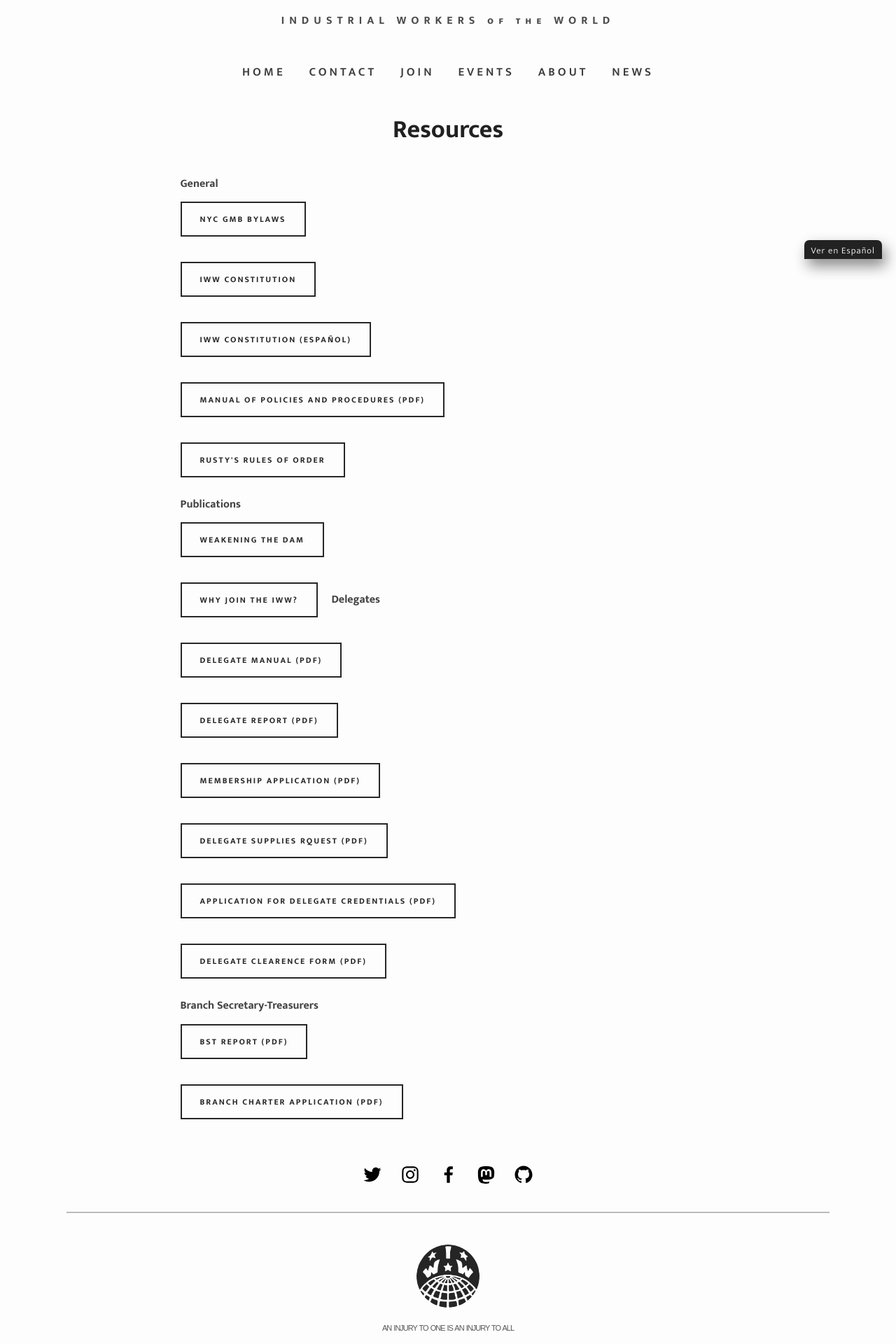
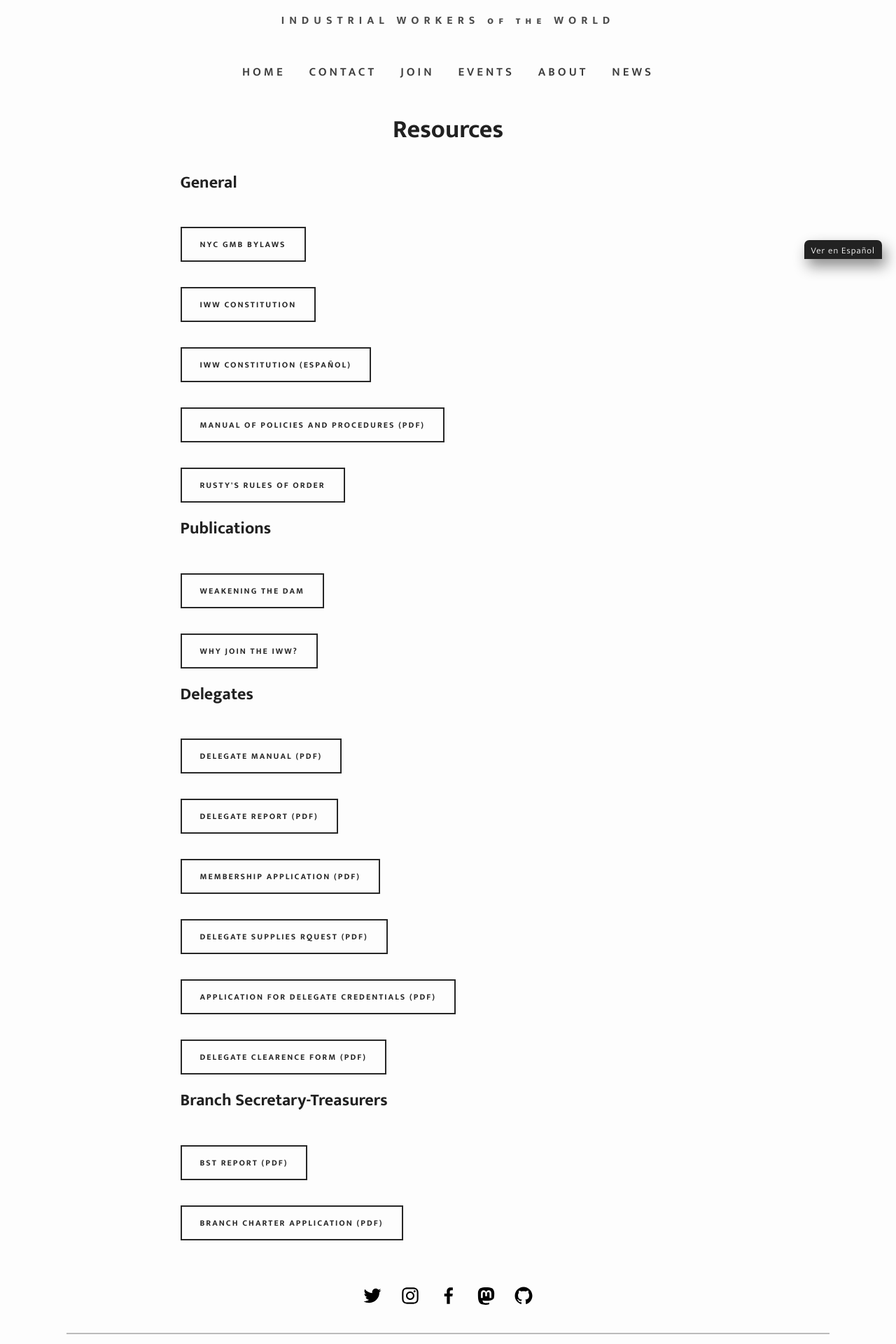
Before and after one commit to IWW-NYC-GMB/iww.nyc, a Jekyll site: the page built from resources.html, in a window 1280 px wide. Shown: the part 530-2450 px from the top of the page at 70% size. Built offline with Jekyll 4.4.1, drawn with Linux system fonts in a browser that asks for light colours; some web fonts are replaced.

Commit message:
Update resources.html

```diff
--- a/resources.html
+++ b/resources.html
@@ -4,23 +4,23 @@
 permalink: /resources/
 heading: true
 ---
-<strong>General</strong><br>
+<h2>General</h2><br>
 <a href="{{ site.baseurl }}/bylaws"><button class="small" style="margin: 12px 15px 24px 0;" ontouchstart="">NYC GMB Bylaws</button></a><br>
 <a href="https://www.iww.org/PDF/Constitutions/CurrentIWWConstitution.pdf"><button class="small" style="margin: 12px 15px 24px 0;" ontouchstart="">IWW Constitution</button></a><br>
 <a href="https://www.iww.org/PDF/Spanish/IWWConstitution2013esp.pdf" hreflang="es"><button class="small" style="margin: 12px 15px 24px 0;" ontouchstart="">IWW Constitution (Español)</button></a><br>
 <a href="https://www.iww.org/PDF/Official/MPP.pdf"><button class="small" style="margin: 12px 15px 24px 0;" ontouchstart="">Manual of Policies and Procedures (PDF)</button></a><br>
 <a href="{{ site.baseurl }}/rustys"><button class="small" style="margin: 12px 15px 24px 0;" ontouchstart="">Rusty's Rules of Order</button></a><br>
-<strong>Publications</strong><br>
+<h2>Publications</h2><br>
 <!-- <a href="{{ site.baseurl }}/obu"><button class="small" style="margin: 12px 15px 24px 0;" ontouchstart="">One Big Union</button></a><br> -->
 <a href="{{ site.baseurl }}/wtd"><button class="small" style="margin: 12px 15px 24px 0;" ontouchstart="">Weakening the Dam</button></a><br>
-<a href="{{ site.baseurl }}/why-join"><button class="small" style="margin: 12px 15px 24px 0;" ontouchstart="">Why join the IWW?</button></a>
-<strong>Delegates</strong><br>
+<a href="{{ site.baseurl }}/why-join"><button class="small" style="margin: 12px 15px 24px 0;" ontouchstart="">Why join the IWW?</button></a><br>
+<h2>Delegates</h2><br>
 <a href="http://www.iww.org/PDF/Official/DelegateManual.pdf"><button class="small" style="margin: 12px 15px 24px 0;" ontouchstart="">Delegate Manual (PDF)</button></a><br>
 <a href="https://iww.org/PDF/Forms/2017DelegateReportFormEFillable.pdf"><button class="small" style="margin: 12px 15px 24px 0;" ontouchstart="">Delegate Report (PDF)</button></a><br>
 <a href="http://www.iww.org/PDF/Forms/ApplicationforDelegateCredentials.pdf"><button class="small" style="margin: 12px 15px 24px 0;" ontouchstart="">Membership Application (PDF)</button></a><br>
 <a href="http://www.iww.org/PDF/suppliesform.pdf"><button class="small" style="margin: 12px 15px 24px 0;" ontouchstart="">Delegate Supplies Rquest (PDF)</button></a><br>
 <a href="http://www.iww.org/PDF/Forms/ApplicationforDelegateCredentials.pdf"><button class="small" style="margin: 12px 15px 24px 0;" ontouchstart="">Application for Delegate Credentials (PDF)</button></a><br>
 <a href="http://www.iww.org/PDF/Forms/ClearanceForm.pdf"><button class="small" style="margin: 12px 15px 24px 0;" ontouchstart="">Delegate Clearence Form (PDF)</button></a><br>
-<strong>Branch Secretary-Treasurers</strong><br>
+<h2>Branch Secretary-Treasurers</h2><br>
 <a href="http://www.iww.org/PDF/Forms/BSTReportForm2020Fillable.pdf"><button class="small" style="margin: 12px 15px 24px 0;" ontouchstart="">BST Report (PDF)</button></a><br>
-<a href="http://www.iww.org/PDF/Forms/branchcharterapplication.pdf"><button class="small" style="margin: 12px 15px 24px 0;" ontouchstart="">Branch Charter Application (PDF)</button></a><br>
+<a href="http://www.iww.org/PDF/Forms/branchcharterapplication.pdf"><button class="small" style="margin: 12px 15px 24px 0;" ontouchstart="">Branch Charter Application (PDF)</button></a>
```
